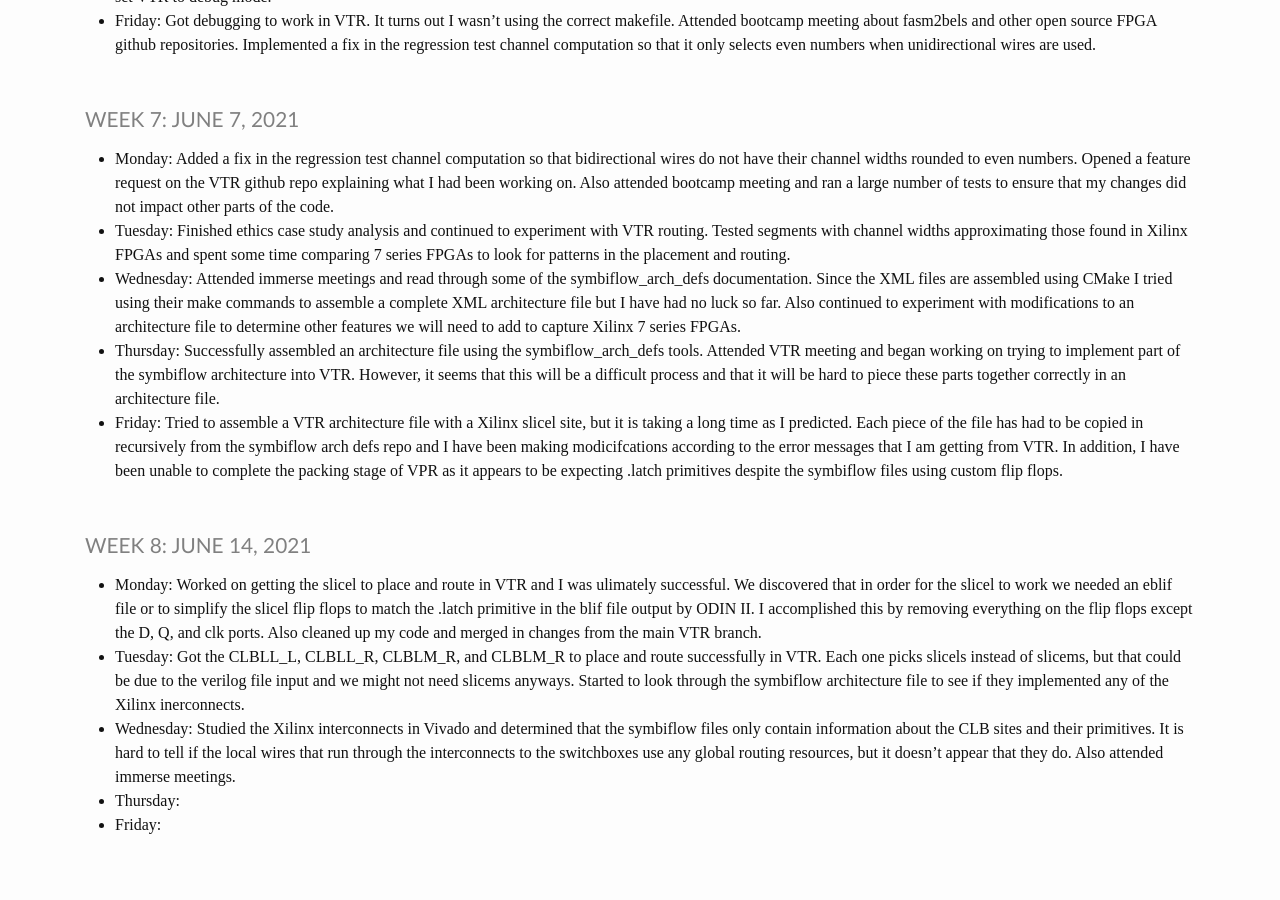
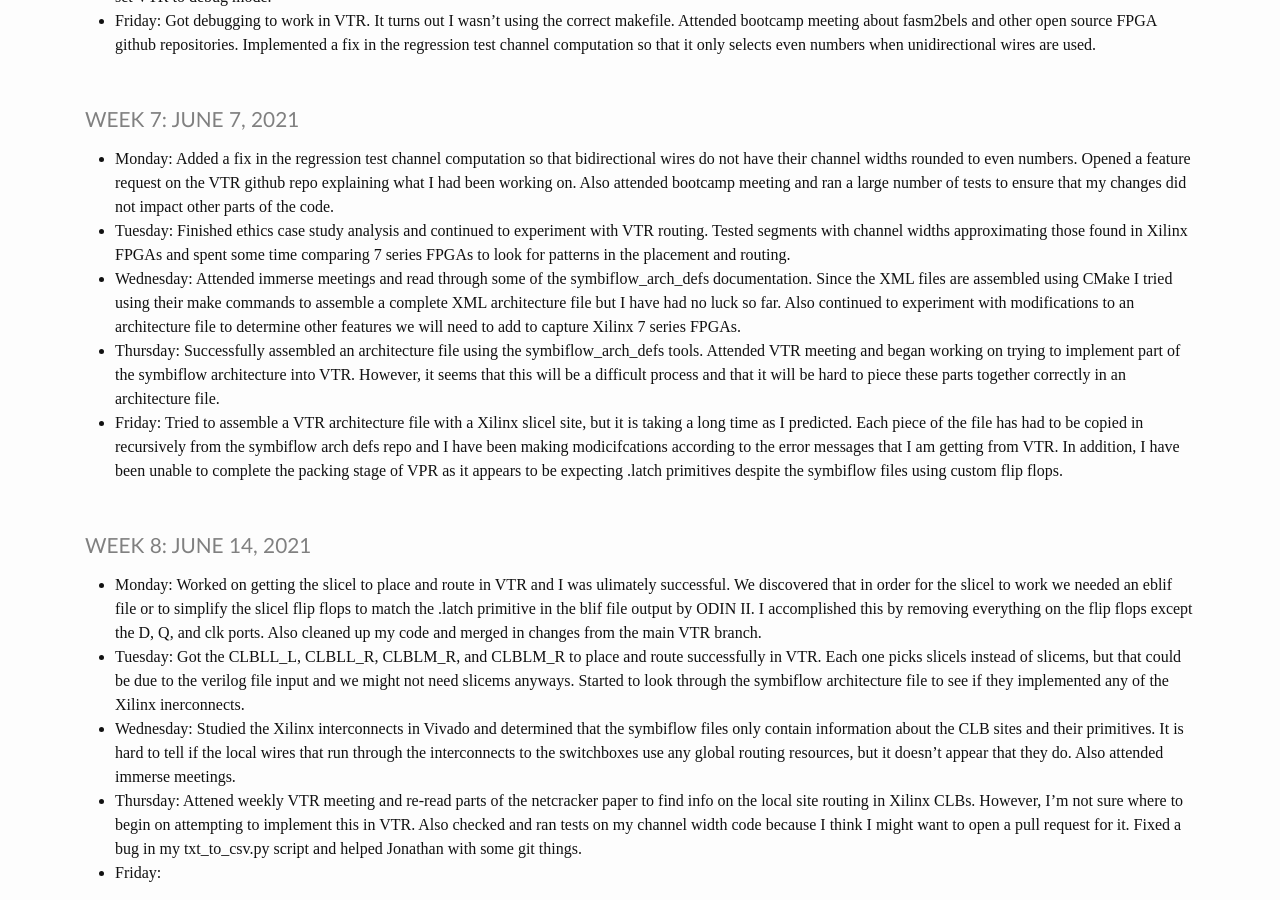
Before and after one commit to heinerb1/heinerb1.github.io, a Jekyll site: the page built from _pages/log.md, in a window 1280 px wide and 900 px high, scrolled down 1831 px. Built offline with Jekyll 4.4.1, drawn with Linux system fonts in a browser that asks for light colours; before the commit the page ends 2683 px from its top, so only the background shows below that.

Commit message:
6/17 Update

```diff
--- a/_pages/log.md
+++ b/_pages/log.md
@@ -108,7 +108,8 @@ title: IMMERSE Log
 * **Friday**: Tried to assemble a VTR architecture file with a Xilinx slicel site, but it is taking a long time
               as I predicted. Each piece of the file has had to be copied in recursively from the symbiflow
               arch defs repo and I have been making modicifcations according to the error messages that I am
-              getting from VTR. In addition, I have been unable to complete the packing stage of VPR as it appears to be expecting .latch primitives despite the symbiflow files using custom flip flops.
+              getting from VTR. In addition, I have been unable to complete the packing stage of VPR as it
+              appears to be expecting .latch primitives despite the symbiflow files using custom flip flops.
 
 ### Week 8: June 14, 2021
 
@@ -125,5 +126,9 @@ title: IMMERSE Log
                  information about the CLB sites and their primitives. It is hard to tell if the local wires that
                  run through the interconnects to the switchboxes use any global routing resources, but it
                  doesn't appear that they do. Also attended immerse meetings.
-* **Thursday**:
+* **Thursday**: Attened weekly VTR meeting and re-read parts of the netcracker paper to find info on the local
+                site routing in Xilinx CLBs. However, I'm not sure where to begin on attempting to implement
+                this in VTR. Also checked and ran tests on my channel width code because I think I might want to
+                open a pull request for it. Fixed a bug in my txt_to_csv.py script and helped Jonathan with some
+                git things.
 * **Friday**:
```
